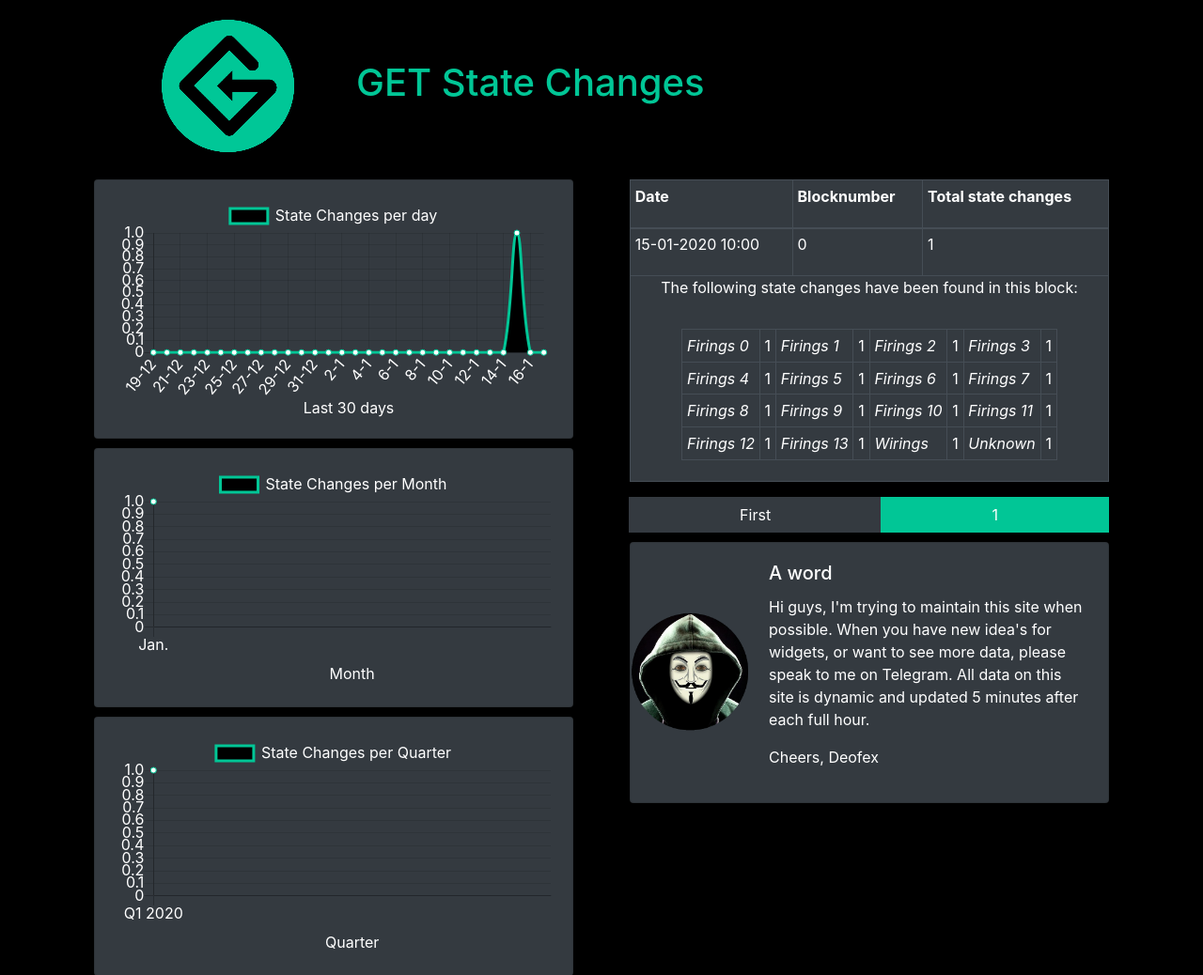
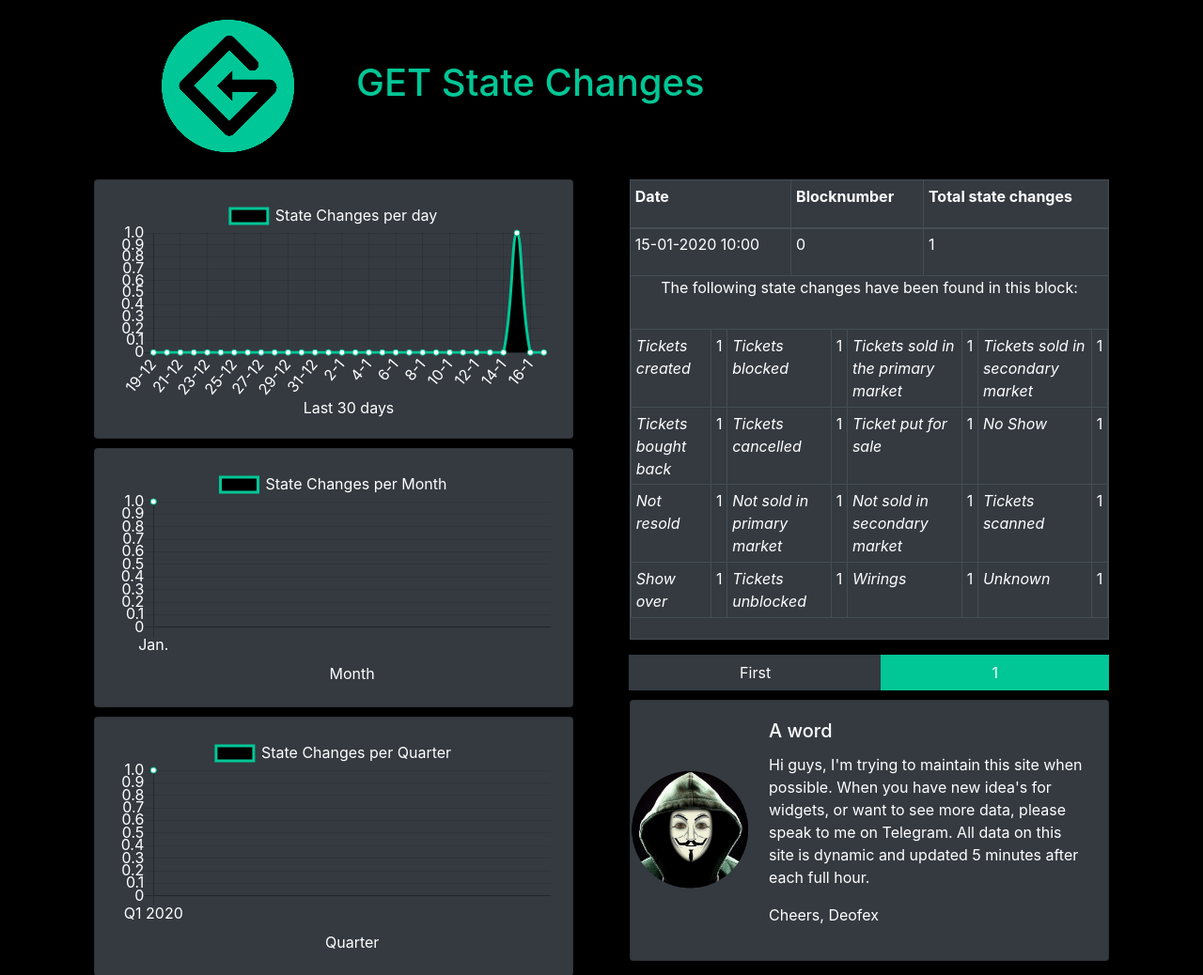
Before and after one commit to Deofex/GETStateChange, a Django app: page / in a window 1280 px wide, after a click that opens the changed part. Shown: the top 1038 px of the page at 94% size. Run offline with Django 3.2, Linux system fonts and the light colour scheme; tables that the repository leaves empty hold one stand-in row (values such as "Sample post"); some libraries are stand-ins or nearby versions.

Commit message:
Gave statechanges names

```diff
--- a/statechanges/templates/statechanges/statechanges.html
+++ b/statechanges/templates/statechanges/statechanges.html
@@ -98,42 +98,42 @@
                                             <p>
                                                 <table border=2 class="table table-bordered table-dark">
                                                     <tr>
-                                                        <td><i>Firings 0</i></td>
+                                                        <td><i>Tickets created</i></td>
                                                         <td>{{ statechange.firings0count }}</td>
-                                                        <td><i>Firings 1</i></td>
+                                                        <td><i>Tickets blocked</i></td>
                                                         <td>{{ statechange.firings1count }}</td>
-                                                        <td><i>Firings 2</i></td>
+                                                        <td><i>Tickets sold in the primary market</i></td>
                                                         <td>{{ statechange.firings2count }}</td>
-                                                        <td><i>Firings 3</i></td>
+                                                        <td><i>Tickets sold in secondary market</i></td>
                                                         <td>{{ statechange.firings3count }}</td>
 
                                                     </tr>
                                                     <tr>
-                                                        <td><i>Firings 4</i></td>
+                                                        <td><i>Tickets bought back</i></td>
                                                         <td>{{ statechange.firings4count }}</td>
-                                                        <td><i>Firings 5</i></td>
+                                                        <td><i>Tickets cancelled</i></td>
                                                         <td>{{ statechange.firings5count }}</td>
-                                                        <td><i>Firings 6</i></td>
+                                                        <td><i>Ticket put for sale</i></td>
                                                         <td>{{ statechange.firings6count }}</td>
-                                                        <td><i>Firings 7</i></td>
+                                                        <td><i>No Show</i></td>
                                                         <td>{{ statechange.firings7count }}</td>
 
                                                     </tr>
                                                     <tr>
-                                                        <td><i>Firings 8</i></td>
+                                                        <td><i>Not resold</i></td>
                                                         <td>{{ statechange.firings8count }}</td>
-                                                        <td><i>Firings 9</i></td>
+                                                        <td><i>Not sold in primary market</i></td>
                                                         <td>{{ statechange.firings9count }}</td>
-                                                        <td><i>Firings 10</i></td>
+                                                        <td><i>Not sold in secondary market</i></td>
                                                         <td>{{ statechange.firings10count }}</td>
-                                                        <td><i>Firings 11</i></td>
+                                                        <td><i>Tickets scanned</i></td>
                                                         <td>{{ statechange.firings11count }}</td>
 
                                                     </tr>
                                                     <tr>
-                                                        <td><i>Firings 12</i></td>
+                                                        <td><i>Show over</i></td>
                                                         <td>{{ statechange.firings12count }}</td>
-                                                        <td><i>Firings 13</i></td>
+                                                        <td><i>Tickets unblocked</i></td>
                                                         <td>{{ statechange.firings13count }}</td>
                                                         <td><i>Wirings</i></td>
                                                         <td>{{ statechange.wiringscount }}</td>
```
